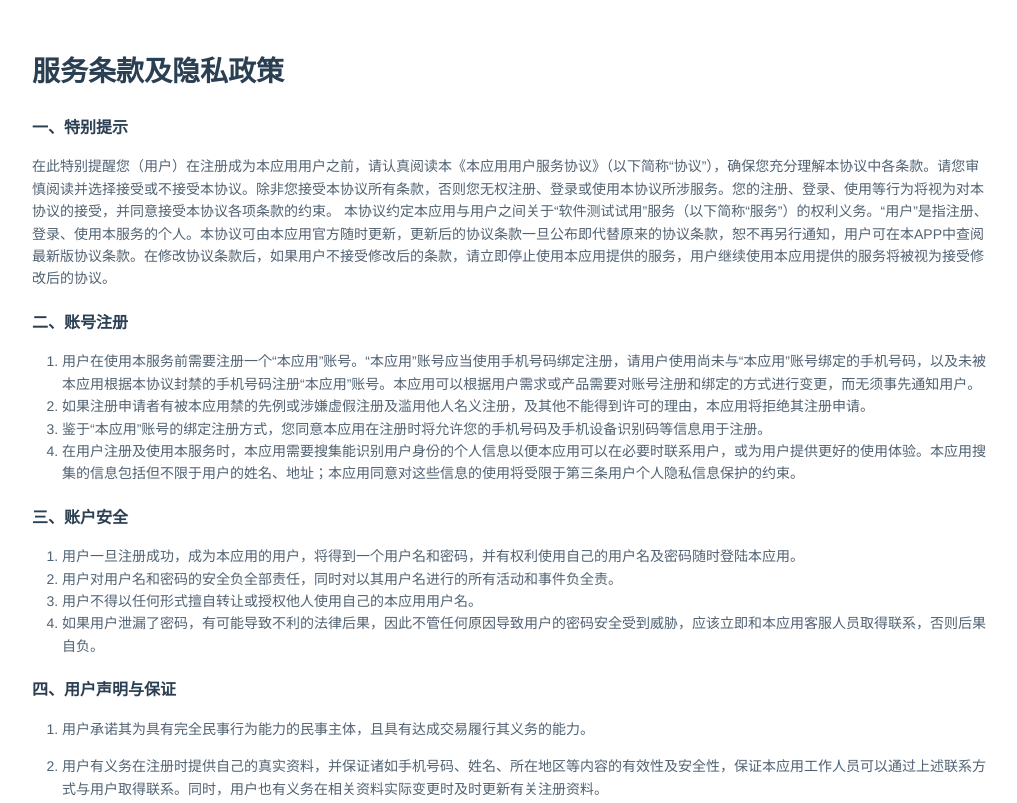
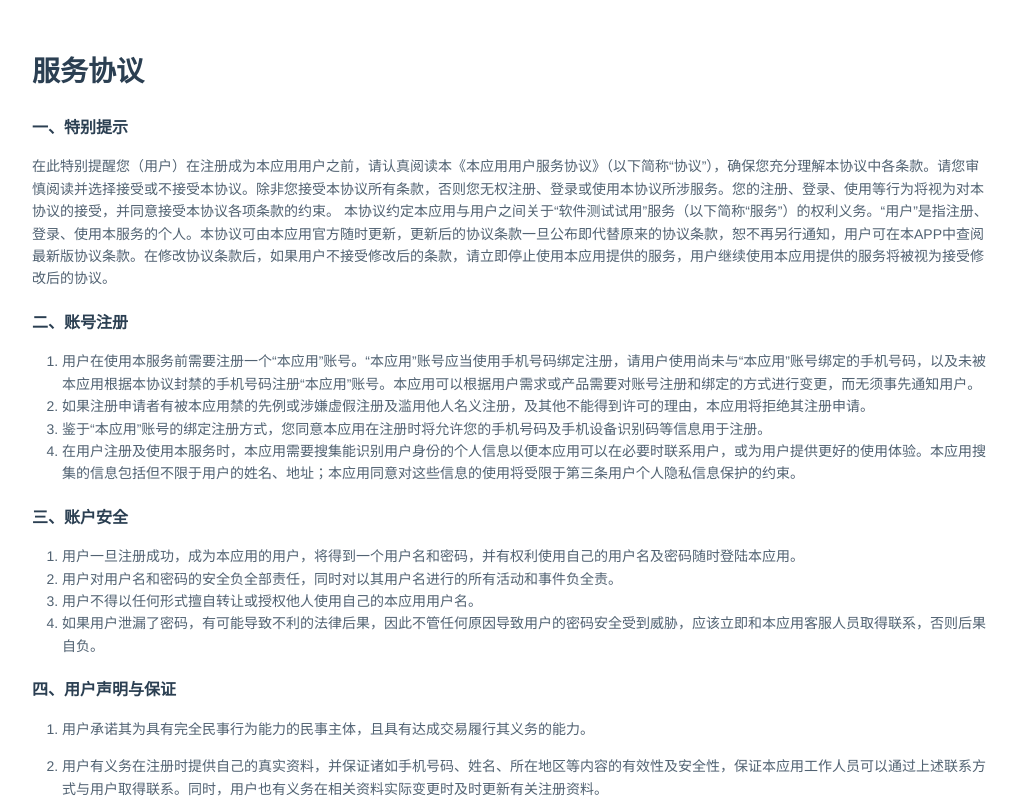
Before and after one commit to thinkif/thinkif.github.io, a plain HTML site: page service.html in a window 1280 px wide. Shown: the top 803 px of the page, without its empty margins (128-1145 px from the left). Drawn offline with Linux system fonts and the light colour scheme.

Commit message:
Update and rename privacy.html to service.html

```diff
--- a/privacy.html
+++ b/service.html
@@ -3,7 +3,7 @@
 <html>
     <head>
       <meta name="viewport" content="width=device-width,height=device-height,initial-scale=1,minimum-scale=1,maximum-scale=1,user-scalable=no">
-        <title>注册协议</title>
+        <title>服务协议</title>
         <style>
             body {
                 font-family: "Microsoft Yahei", Helvetica, arial, sans-serif ;
@@ -325,7 +325,7 @@
     <body>
         <div class="container">
             <div class="content">
-                <h1>服务条款及隐私政策</h1>
+                <h1>服务协议</h1>
 <h4>一、特别提示</h4>
 <p>在此特别提醒您（用户）在注册成为本应用用户之前，请认真阅读本《本应用用户服务协议》（以下简称“协议”），确保您充分理解本协议中各条款。请您审慎阅读并选择接受或不接受本协议。除非您接受本协议所有条款，否则您无权注册、登录或使用本协议所涉服务。您的注册、登录、使用等行为将视为对本协议的接受，并同意接受本协议各项条款的约束。 本协议约定本应用与用户之间关于“软件测试试用”服务（以下简称“服务”）的权利义务。“用户”是指注册、登录、使用本服务的个人。本协议可由本应用官方随时更新，更新后的协议条款一旦公布即代替原来的协议条款，恕不再另行通知，用户可在本APP中查阅最新版协议条款。在修改协议条款后，如果用户不接受修改后的条款，请立即停止使用本应用提供的服务，用户继续使用本应用提供的服务将被视为接受修改后的协议。</p>
 <h4>二、账号注册</h4>
```
